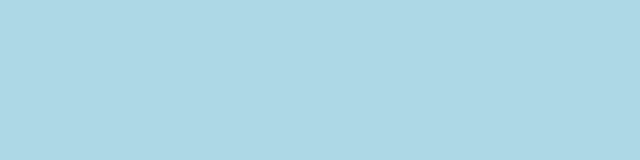
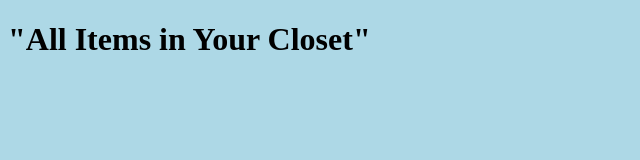
Before and after one commit to lwturpin/Closet, a plain HTML site: page All_Items.html in a window 1280 px wide. Shown: the whole page, without its empty margins (0-640 px from the left). Drawn offline with Linux system fonts and the light colour scheme.

Commit message:
Update All_Items.html

```diff
--- a/All_Items.html
+++ b/All_Items.html
@@ -11,5 +11,6 @@
 </head>
 <body>
 <body style="background-color:lightblue">
+<h1>"All Items in Your Closet"</h1>
 </body>
 </html>
```
